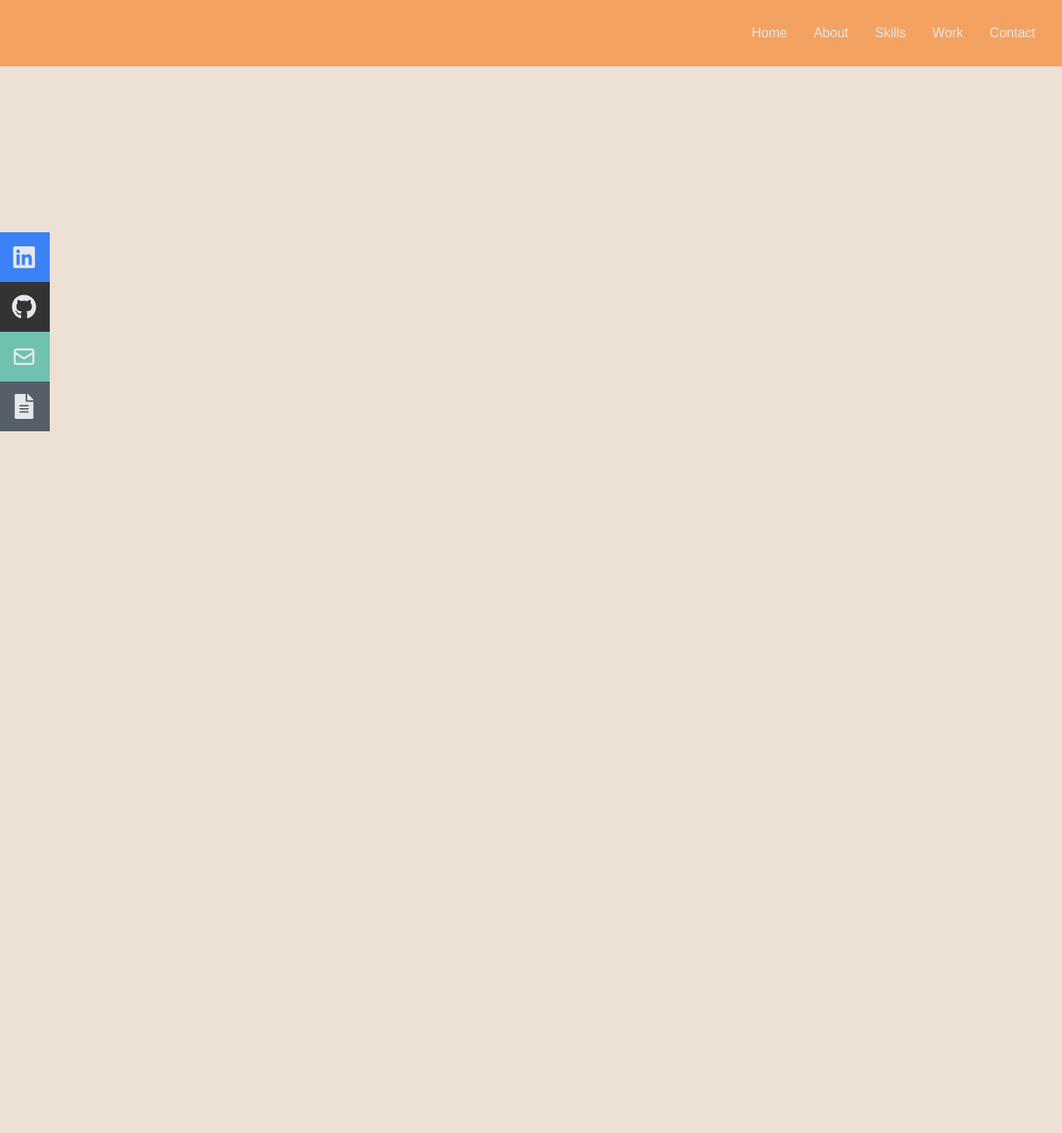
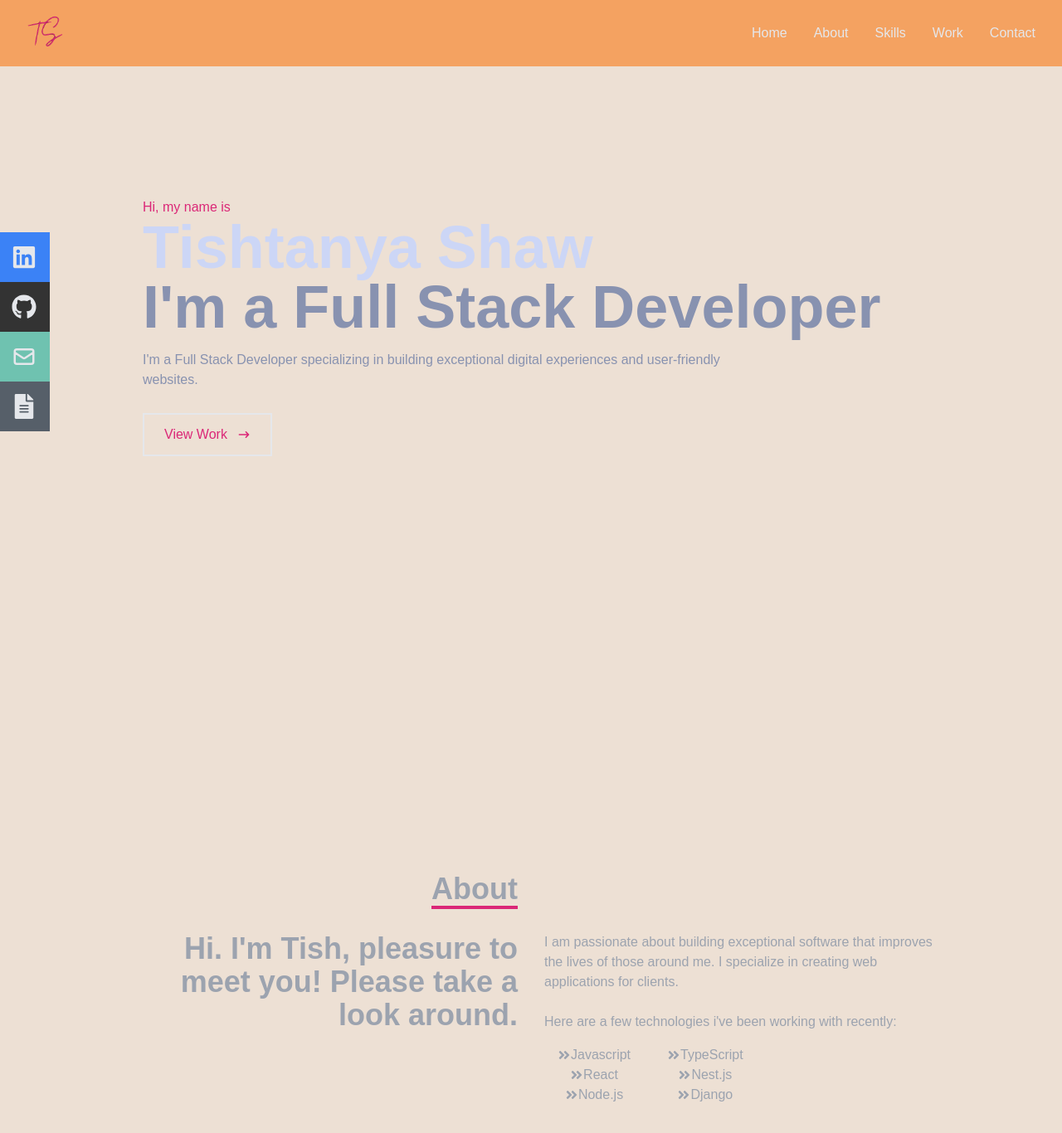
Before and after one commit to TishShaw/portfolio, a React (Create React App) app: page / in a window 1280 px wide. Shown: the top 1366 px of the page at 83% size. Before the commit the page ends 800 px from the top, so only its background shows below. Built offline with nearby package versions, Linux system fonts and the light colour scheme.

Commit message:
Add about section

```diff
--- a/src/App.js
+++ b/src/App.js
@@ -1,10 +1,14 @@
 import Navbar from "./components/Navbar";
+import Home from "./components/Home";
 import './index.css';
+import About from "./components/About";
 
 function App() {
   return (
-    <div>
+    <div >
       <Navbar />
+      <Home />
+      <About />
     </div>
   );
 }
--- /dev/null
+++ b/src/components/About.jsx
@@ -0,0 +1,46 @@
+import React from 'react';
+import {FaAngleDoubleRight} from 'react-icons/fa';
+
+function About(props) {
+    return (
+        <div name='about' className='w-full h-screen items-center text-gray-400'>
+            <div className='flex flex-col justify-center items-center w-full h-full'>
+                <div className='max-w-[1000px] w-full grid grid-cols-2 gap-8'>
+                    <div className='sm:text-right pb-8 pl-4'>
+                        <p className='text-4xl font-bold inline border-b-4 border-pink-600'>About</p>
+                        </div>
+                         <br />
+                    </div>
+
+                    <div className='max-w-[1000px] w-full grid sm:grid-cols-2 gap-8 px-4'>
+                        <div className='sm:text-right text-4xl font-bold'>
+                            <p>Hi. I'm Tish, pleasure  to meet you! Please take a look around.</p>
+                        </div>
+                        <div>
+                            <p>I am passionate about building exceptional software that improves the lives of those around me. I specialize in creating web applications for clients.</p>
+                            <br />
+                            <p>Here are a few technologies i've been working with recently:</p>
+
+                            <div className='flex my-4'>
+                                <ul>
+                                    <li className='flex justify-center items-center mr-3'><FaAngleDoubleRight />Javascript</li>
+                                    <li className='flex justify-center items-center mr-3'><FaAngleDoubleRight />React</li>
+                                    <li className='flex justify-center items-center mr-3'><FaAngleDoubleRight /> Node.js</li>
+
+                                </ul>
+                                <ul>
+
+                                    <li className='flex justify-center items-center mr-3'><FaAngleDoubleRight /> TypeScript</li>
+                                    <li className='flex justify-center items-center mr-3'><FaAngleDoubleRight /> Nest.js</li>
+                                    <li className='flex justify-center items-center mr-3'><FaAngleDoubleRight /> Django</li>
+                                </ul>
+                            </div>
+                        </div>
+                    </div>
+                </div>
+            </div>
+
+    );
+}
+
+export default About;
--- /dev/null
+++ b/src/components/Home.jsx
@@ -0,0 +1,23 @@
+import React from 'react';
+import {HiArrowNarrowRight} from 'react-icons/hi'
+
+function Home(props) {
+    return (
+        <div name='home' className='w-full h-screen'>
+
+            {/* Container */}
+            <div className="max-w-[1000px] mx-auto px-8 flex flex-col justify-center h-full">
+                <p className='text-pink-600'>Hi, my name is</p>
+                <h1 className='text-4xl sm:text-7xl font-bold text-[#ccd6f6]'>Tishtanya Shaw</h1>
+                <h3 className='text-4xl sm:text-7xl font-bold text-[#8892b0]'>I'm a Full Stack Developer</h3>
+                <p className='text-[#8892b0] py-4 max-w-[700px]'>I'm a Full Stack Developer specializing in building exceptional digital experiences and user-friendly websites.</p>
+                <div>
+                    <button className='text-pink-600 border-2 px-6 py-3 my-3 flex items-center hover:bg-pink-600 hover:border-b-pink-600 hover:text-white'>View Work <HiArrowNarrowRight className='ml-3' /></button>
+                </div>
+            </div>
+
+        </div>
+    );
+}
+
+export default Home;
--- a/src/components/Navbar.jsx
+++ b/src/components/Navbar.jsx
@@ -1,13 +1,19 @@
 import React, { useState } from 'react';
+import Logo from '../assets/images/icon.png';
 import {FaBars, FaTimes, FaLinkedin, FaGithub, FaFileAlt} from 'react-icons/fa';
 import {HiOutlineMail} from 'react-icons/hi';
+
 function Navbar(props) {
     const [showNav, setShowNav] = useState(false);
 
     const handleClick = () => setShowNav(!showNav);
 
     return (
-        <div className='fixed w-full h-[80px] flex justify-end items-center px-4 bg-[#f4a261] text-gray-200'>
+        <div className='fixed w-full h-[80px] flex justify-between items-center px-4 bg-[#f4a261] text-gray-200'>
+                <div>
+                    <img src={Logo} alt='Logo image' style={{width: '200px', marginLeft: '-40px'}} />
+                </div>
+
                 <ul className='hidden md:flex'>
                     <li>Home</li>
                     <li>About</li>
@@ -34,7 +40,7 @@ function Navbar(props) {
                 </ul>
 
                 {/* Social icons */}
-                <div className='flex fixed flex-col top-[35%] left-0 items-center'>
+                <div className='hidden lg:flex fixed flex-col top-[35%] left-0 items-center'>
                     <ul>
                         <li className='w-[160px] h-[60px] flex justify-between items-center ml-[-100px] hover:ml-[-10px] duration-300 bg-blue-500'>
                             <a className='flex justify-between items-center w-full' href='/'>
```
Also changed, not shown: src/assets/images/icon.png (added).
